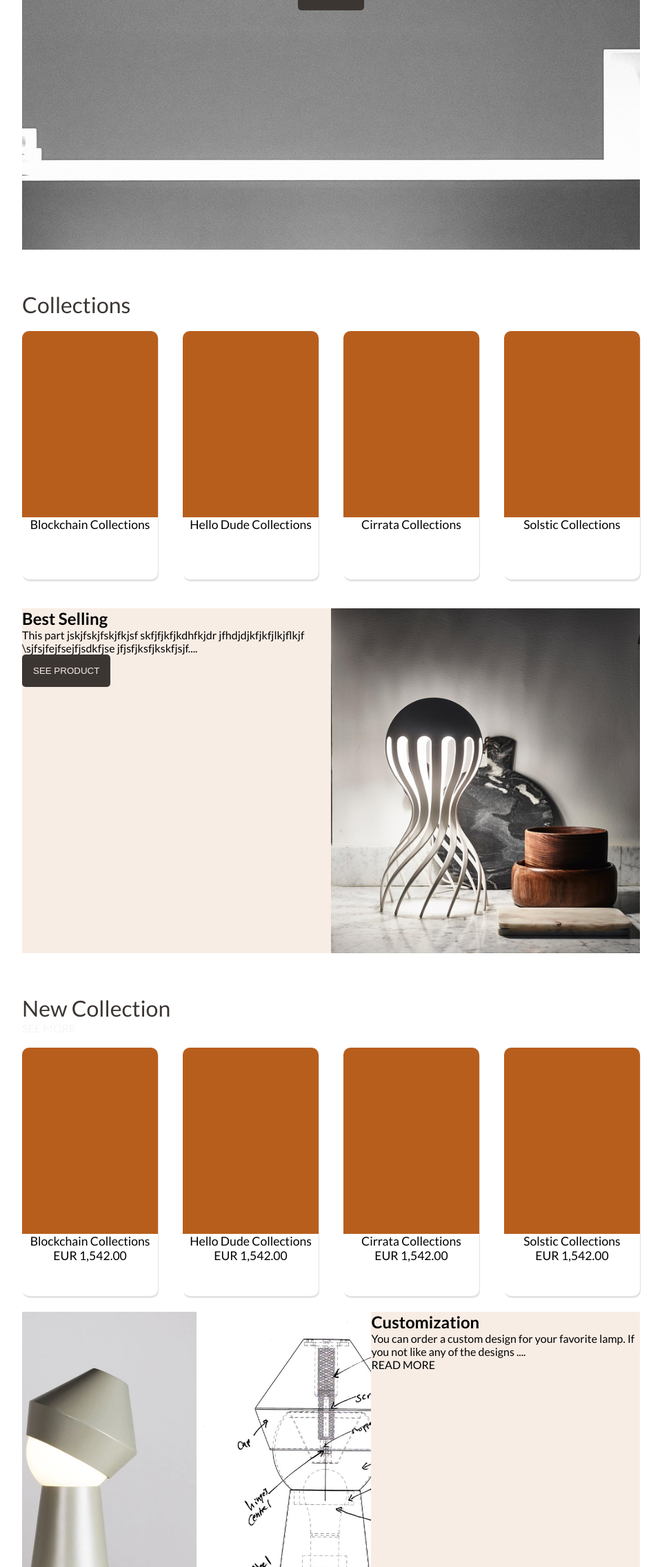
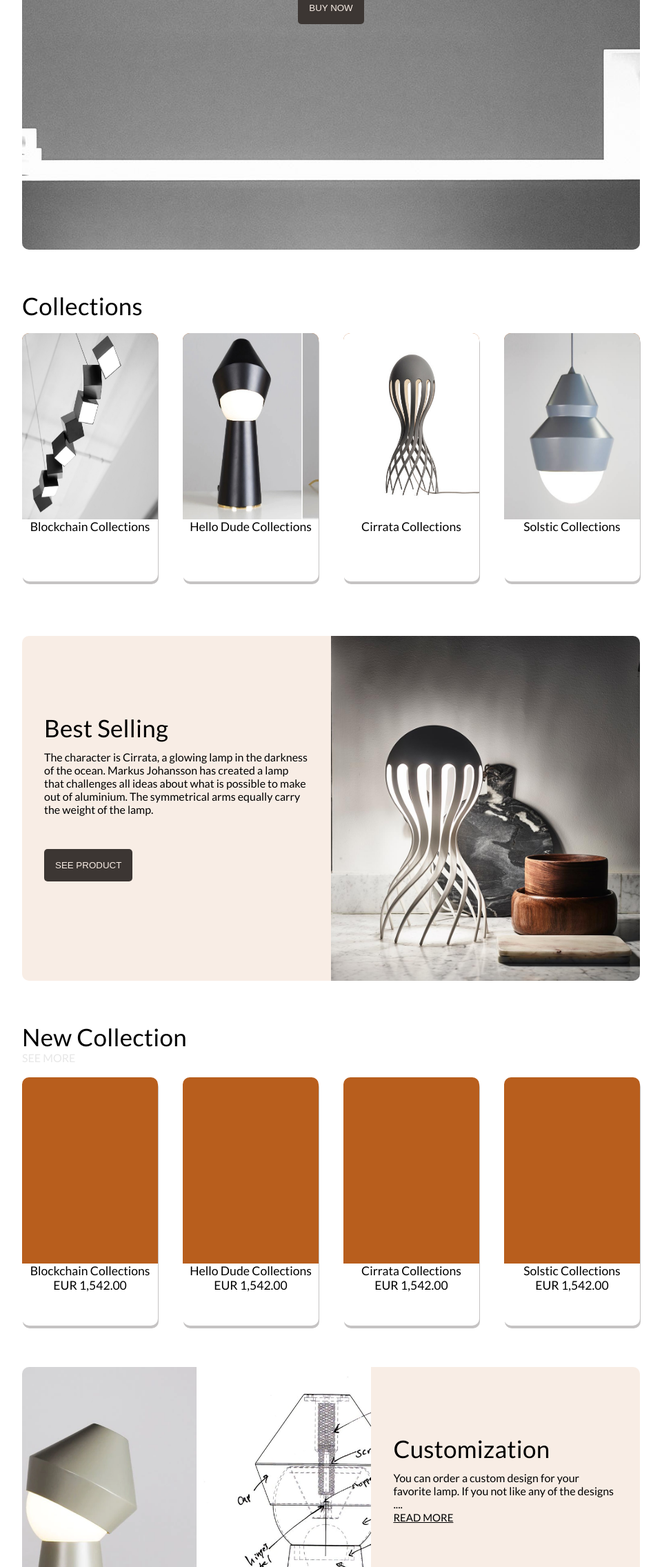
Before and after one commit to Zargarnejad/minimal-lightening, a plain HTML site: page index.html in a window 1280 px wide. Shown: the part 528-2800 px from the top of the page at 69% size, without its empty margins (160-1120 px from the left). Drawn offline with Linux system fonts and the light colour scheme.

Commit message:
Edit home page sections, photos

```diff
--- a/index.html
+++ b/index.html
@@ -25,7 +25,7 @@
                     <p>Check Lightenings In Your Place And Return If It Dosen't Match</p>
                 </div>
                 <nav class="navContainer">
-                   <div class="navList"> <img class="navList logoInfo" src="./images/logo.png"/></div>
+                    <div class="navList"> <img class="navList logoInfo" src="./images/logo.png" /></div>
                     <div>
                         <ul class="navList">
                             <li class="navItem">
@@ -61,33 +61,32 @@
                 </nav>
                 <div class="hero">
                     <p>Special Minimal Lightening Designed By</p>
-                    <h1> Markus Johansen</h1>
+                    <h3> Markus Johansen</h3>
                     <button class="mainBtn">BUY NOW</button>
                 </div>
             </div>
         </header>
         <section class="showProductCategories">
 
-                <p  class="mainTitle">Collections</p>
-
+            <h4>Collections</h4>
             <br>
             <div class="productSCategoriesShowPart">
                 <div class="productCard">
-                    <div class="categorySampleImage"></div>
+                    <div class="categorySampleImage"><img class="photoShowFormat" src="./images/card1Img1.jpg"></div>
                     <p class="categoryName">Blockchain Collections</p>
                 </div>
                 <div class="productCard">
 
-                    <div class="categorySampleImage"></div>
+                    <div class="categorySampleImage"><img class="photoShowFormat" src="./images/card2Img1.jpg"></div>
                     <p class="categoryName">Hello Dude Collections</p>
                 </div>
                 <div class="productCard">
 
-                    <div class="categorySampleImage"></div>
+                    <div class="categorySampleImage"><img class="photoShowFormat" src="./images/card3Img1.jpg"></div>
                     <p class="categoryName">Cirrata Collections</p>
                 </div>
                 <div class="productCard">
-                    <div class="categorySampleImage"></div>
+                    <div class="categorySampleImage"><img class="photoShowFormat" src="./images/card4Img1.jpg"></div>
                     <p class="categoryName">Solstic Collections</p>
                 </div>
             </div>
@@ -95,12 +94,11 @@
         <section class="bestSelling">
 
             <div class="bestSelleindInfo">
-                <h2>Best Selling</h2>
-                <p>This part jskjfskjfskjfkjsf
-                    skfjfjkfjkdhfkjdr
-                    jfhdjdjkfjkfjlkjflkjf
-                    \sjfsjfejfsejfjsdkfjse
-                    jfjsfjksfjkskfjsjf....
+                <h4>Best Selling</h4>
+                <p>The character is Cirrata, a glowing lamp in the darkness of the ocean. Markus Johansson has created a
+                    lamp that challenges all ideas about what is possible to make out of aluminium. The symmetrical arms
+                    equally carry the weight of the lamp.
+
                 </p>
                 <button class="mainBtn">SEE PRODUCT</button>
             </div>
@@ -109,7 +107,7 @@
         </section>
         <section class="showProductCategories">
             <div>
-                <p class="mainTitle">New Collection</p>
+                <h4>New Collection</h4>
                 <a>SEE MORE </a>
             </div>
             <br>
@@ -142,36 +140,39 @@
         </section>
         <section class="bestSelling">
             <div class="CustomizationHomepagePhoto"></div>
-            <div class="bestSelleindInfo">
-                <h2>Customization</h2>
+            <div class="customizationInfo">
+                <h4>Customization</h4>
                 <p>You can order a custom design for your favorite lamp.
                     If you not like any of the designs ....
                 </p>
-                <a>READ MORE</a>
+                <a >READ MORE</a>
             </div>
 
         </section>
         <section class="bestSelling">
 
             <div class="bestSelleindInfo">
-                <h2>About Markus</h2>
-                <p>This part jskjfskjfskjfkjsf
-                    skfjfjkfjkdhfkjdr
-                    jfhdjdjkfjkfjlkjflkjf
-                    \sjfsjfejfsejfjsdkfjse
-                    jfjsfjksfjkskfjsjf....
+                <h4>About Markus</h4>
+                <p>Markus Johansson design studio is located in central Gothenburg. We are working in segments of
+                    products, furniture, graphic and interior design.
+
+                    We try to find inspiration from various environments stretching from the human to the artefact,
+                    through analysing and processes.
+
+                    Our vision is to combine construction, function and form to enrich the everyday experience.
+                    Environmental thinking is of course important, but shouldn’t hinder creativity.
+
+
                 </p>
-                <a>READ MORE</a>
+                <a >READ MORE</a>
             </div>
             <div class="markusPhoto"></div>
 
         </section>
 
-
-
         <footer class="footerContainer">
 
-                <div class="footerList"> <img class="footerList footerlogoInfo" src="./images/logo.png"/></div>
+            <div class="footerList"> <img class="footerList footerlogoInfo" src="./images/logo.png" /></div>
             <div>
                 <ul class="footerList">
                     <li class="footerItem">
@@ -189,24 +190,21 @@
                 </ul>
             </div>
             <div>
-                     <ul class="footerList"">
-                         <li class="footerItem">
-                             <a href="#"><i class="fa-solid fa-magnifying-glass"></i></a>
+                <ul class="footerList">
+                    <li class=" footerItem">
+                        <a href="#"><i class="fa-solid fa-envelope"></i></a>
                     </li>
                     <li class="footerItem">
-                             <a href="#"><i class="fa-solid fa-user"></i></a>
+                        <a href="#"><i class="fa-solid fa-phone"></i></a>
                     </li>
                     <li class="footerItem">
-                             <a href="#"><i class="fa-solid fa-basket-shopping"></i></a>
+                        <a href="#"><i class="fa-solid fa-house"></i></a>
                     </li>
                 </ul>
             </div>
 
         </footer>
 
-
-
-
     </div>
     <script src="script.js"></script>
 </body>
--- a/stylesheet.css
+++ b/stylesheet.css
@@ -5,8 +5,44 @@
 
 body {
     font-family: 'Lato', sans-serif;
-    color: #f6f6f6;
+    color: #E7E7E7;
+}
 
+h1 {
+    font-weight: lighter;
+    font-size: 100px;
+    letter-spacing: -1.5px;
+}
+
+h2 {
+    font-weight: lighter;
+    font-size: 62px;
+    letter-spacing: -0.5px;
+}
+
+h3 {
+    font-weight: normal;
+    font-size: 50px;
+    letter-spacing: 0px;
+}
+
+h4 {
+    font-weight: normal;
+    font-size: 35px;
+    letter-spacing: 0.25px;
+    color: black;
+}
+
+h5 {
+    font-weight: normal;
+    font-size: 25px;
+    letter-spacing: 0px;
+}
+
+h6 {
+    font-weight: normal;
+    font-size: 21px;
+    letter-spacing: 0.15px;
 }
 
 .mainContainer {
@@ -60,12 +96,12 @@ body {
     align-items: center;
     padding: 0 !important;
 }
-.footerlogoInfo{
+
+.footerlogoInfo {
     width: 120px;
     margin-left: 1rem;
     align-items: center;
     padding: 0 !important;
-    color:#F8EDE5
 }
 
 
@@ -96,19 +132,21 @@ body {
     flex-direction: column;
     justify-content: center;
     align-content: center;
+    border-radius: 0 0 10px 10px;
 
 }
 
 .hero p,
-h1,
+h2,
 button {
     align-self: center;
     color: white;
     font-weight: 500;
+    padding-top: 0.6rem;
 }
-.mainTitle{
-    color:#3C3633;
-    font-size: xx-large;
+
+.hero button {
+    margin-top: 0.6rem;
 }
 
 .footerContainer {
@@ -145,16 +183,18 @@ button {
     border-radius: 10px;
     width: 22%;
     height: 90%;
-    box-shadow:1px 3px #E4E2E2;
+    box-shadow: 1px 4px #c5c3c3;
 
 
 }
 
-.productCard p {
+.categoryName {
     color: black;
     text-align: center;
     font-size: 1.1rem;
     align-items: center;
+    box-sizing: border-box;
+
 
 }
 
@@ -162,26 +202,64 @@ button {
     height: 75%;
     background-color: #b85e1d;
     border-radius: 10px 10px 0 0;
+    background-size: cover;
+
+}
+.photoShowFormat{
+    width: 100%;
+    height: 100%;
+    border-radius: 10px 10px 0 0 ;
 
 }
 
 .bestSelling {
-    background-color:whit;
+    background-color: white;
     width: 100%;
     height: 500px;
     display: flex;
     flex-direction: row;
     justify-content: space-between;
-    margin-top: 60px;
+    margin-top: 100px;
     margin-bottom: 60px;
+}
 
+.bestSelling h4 {
+    color: black;
+    align-items: center;
+    text-align: left;
+    margin-top: 25%;
+    margin-left: 2rem;
+}
 
+.bestSelling p {
+    color: black;
+    align-items: center;
+    text-align: left;
+    padding-top: 0.75rem;
+    margin-left: 2rem;
+    margin-right: 2rem;
+}
+
+.bestSelling button {
+
+    align-items: center;
+    text-align: left;
+    margin-top: 3rem;
+    margin-left: 2rem;
+}
+.bestSelling a{
+    margin-left: 2rem;
+    margin-top: 1rem;
+    text-decoration: underline;
+    font-size: 15px;
+    padding-top: 3rem;
 }
 
 .bestSelleindInfo {
     background-color: #F8EDE5;
     color: black;
     width: 50%;
+    border-radius: 10px 0 0 10px;
 
 }
 
@@ -190,7 +268,8 @@ button {
     background-size: cover;
     background-position: center;
     width: 50%;
-    background-color:white;
+    background-color: white;
+    border-radius: 0 10px 10px 0;
 }
 
 .markusPhoto {
@@ -198,6 +277,7 @@ button {
     background-size: cover;
     background-position: center;
     width: 50%;
+    border-radius: 0 10px 10px 0;
 
 }
 
@@ -206,6 +286,14 @@ button {
     background-size: cover;
     background-position: center;
     width: 65%;
+    border-radius: 10px 0 0 10px;
+}
+.customizationInfo{
+    background-color: #F8EDE5;
+    color: black;
+    width: 50%;
+    border-radius: 0 10px 10px 0;
+
 }
 
 .footerContainer {
@@ -215,12 +303,13 @@ button {
     display: flex;
     flex-direction: row;
     justify-content: space-between;
+    align-items: center;
 }
 
-.foooterList {
+.footerList {
     padding: 1rem 0;
     display: flex;
-    flex-direction: row;
+    align-items: center;
     font-size: 1.1rem;
 }
 
```
Also changed, not shown: images/card1Img1.jpg (added), images/card1Img2.jpg (added), images/card2Img1.jpg (added), images/card2Img2.jpg (added), images/card3Img1.jpg (added), images/card4Img1.jpg (added), images/card4Img2.jpg (added), images/markus-homepage.jpg, 1 other file. Lines whose indentation alone changed are shown as unchanged.
